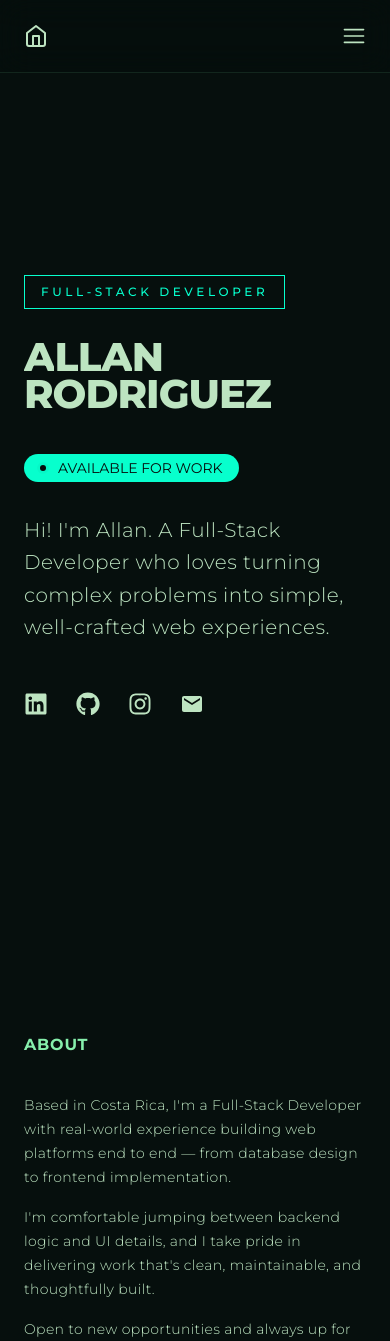
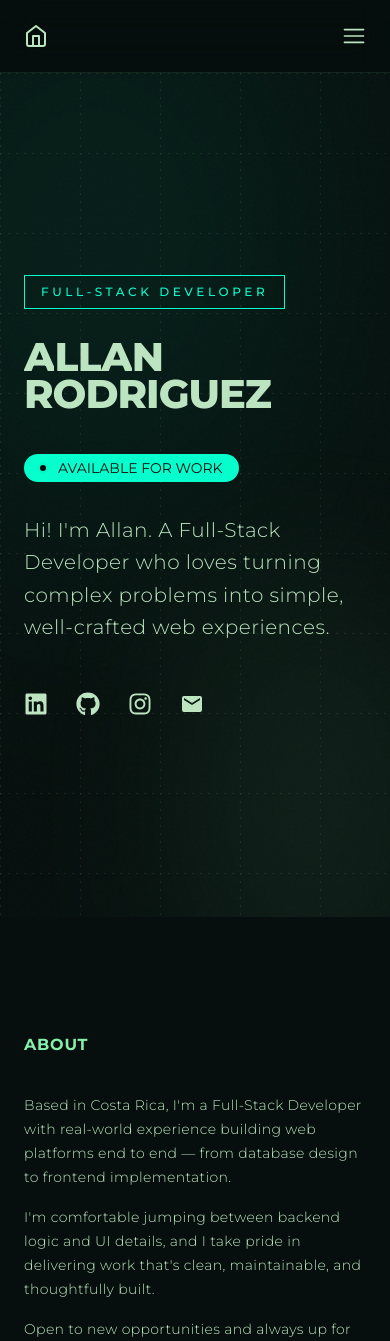
Before and after one commit to AllanRV09/portfolio, a React app: page / in a window 390 px wide. Shown: the top 1341 px of the page. Built offline with nearby package versions, Linux system fonts and the light colour scheme; the HTML template or start-up script is replaced by a standard one.

Commit message:
style: refine header transparency for better background integration

```diff
--- a/src/sections/Hero.jsx
+++ b/src/sections/Hero.jsx
@@ -3,6 +3,7 @@ import { IconLink } from '../components/IconLink'
 import { SOCIAL_LINKS, ENTRY_DELAY } from '../data'
 import { AnimatedTitle } from "../components/Title";
 import { TechTerminal } from "../components/TechTerminal";
+import { HeroBackground } from "../components/HeroBackground";
 
 const containerVariants = {
     hidden: { opacity: 0 },
@@ -34,9 +35,11 @@ const fadeInVariants = {
 export function Hero() {
     return (
         <section className="relative min-h-dvh flex items-center px-6 lg:px-24 xl:px-36 sm:pt-24 overflow-hidden">
+            <HeroBackground />
+
             <div className="grid grid-cols-1 lg:grid-cols-2 w-full items-center gap-12 relative z-10">
 
-                {/* Columna Izquierda: Información */}
+                {/* Information Column */}
                 <motion.div
                     className="relative z-20"
                     variants={containerVariants}
@@ -82,14 +85,10 @@ export function Hero() {
                     </div>
                 </motion.div>
 
-                {/* Columna Derecha: Terminal Animada */}
+                {/* Animated Tech Terminal */}
                 <TechTerminal />
 
             </div>
-
-            {/* Hint visual para móviles */}
-            <div className="lg:hidden absolute inset-x-0 bottom-0 h-48 pointer-events-none z-0"
-                 style={{ background: `linear-gradient(to top, var(--color-background), transparent)` }} />
         </section>
     );
 }
```
